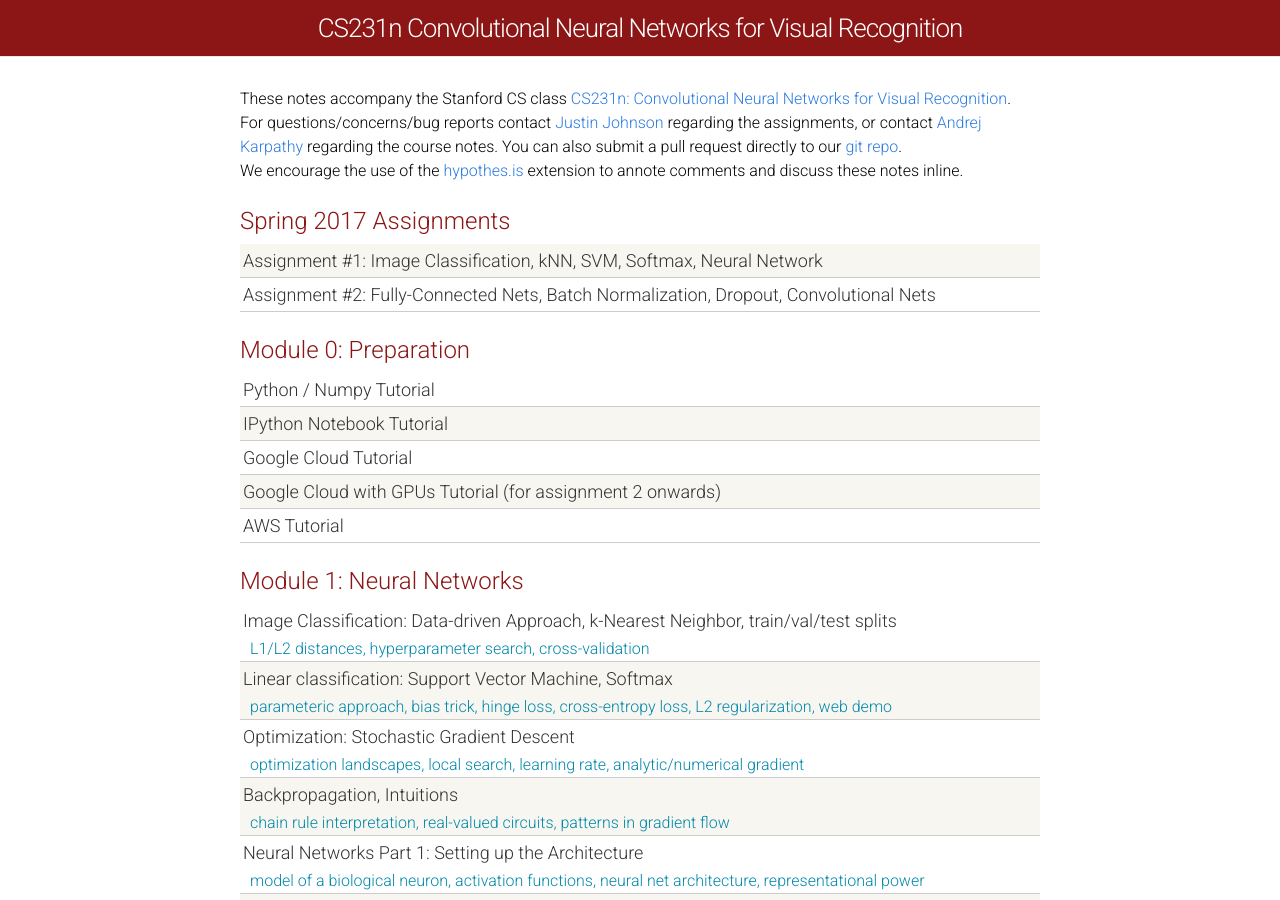
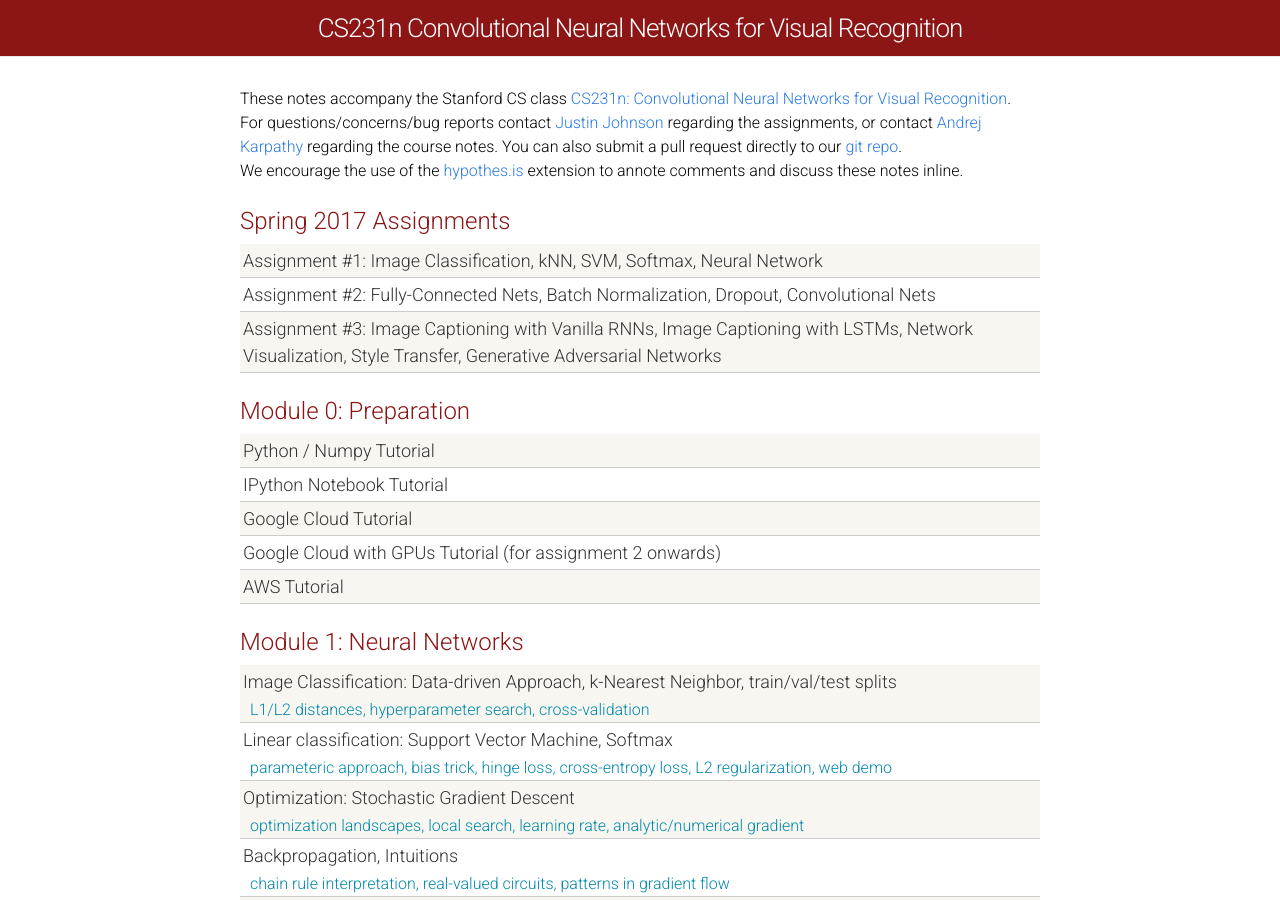
Before and after one commit to cs231n/cs231n.github.io, a Jekyll site: the page built from index.html, in a window 1280 px wide and 900 px high. Built offline with Jekyll 4.4.1, drawn with Linux system fonts in a browser that asks for light colours.

Commit message:
Updated index.html by adding Assignment 3
Added div for the Assignment 3 in the index.html.

```diff
--- a/index.html
+++ b/index.html
@@ -25,6 +25,13 @@
       <a href="assignments2017/assignment2/">
         Assignment #2: Fully-Connected Nets, Batch Normalization, Dropout,
         Convolutional Nets
+      </a>
+    </div>
+
+    <div class="materials-item">
+      <a href="assignments2017/assignment3/">
+        Assignment #3: Image Captioning with Vanilla RNNs, Image Captioning with LSTMs, Network Visualization,
+        Style Transfer, Generative Adversarial Networks
       </a>
     </div>
 
```
